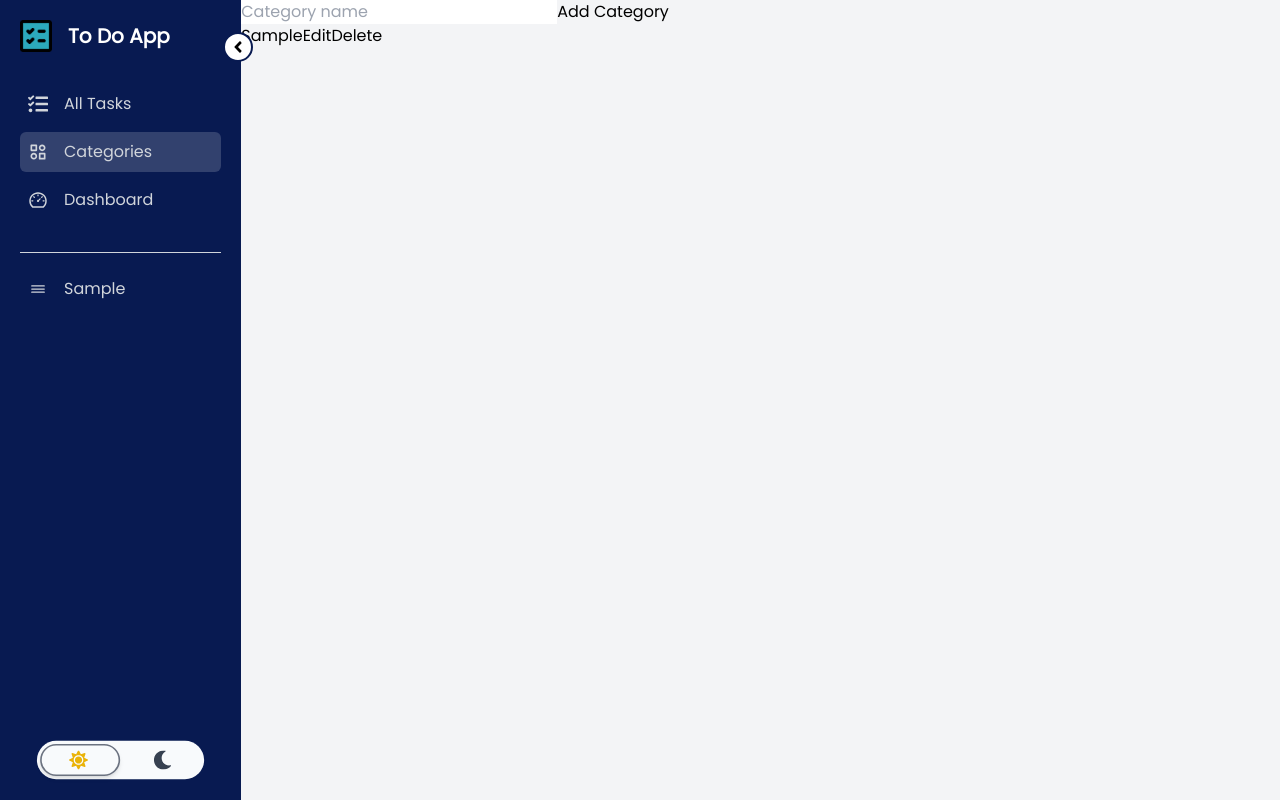
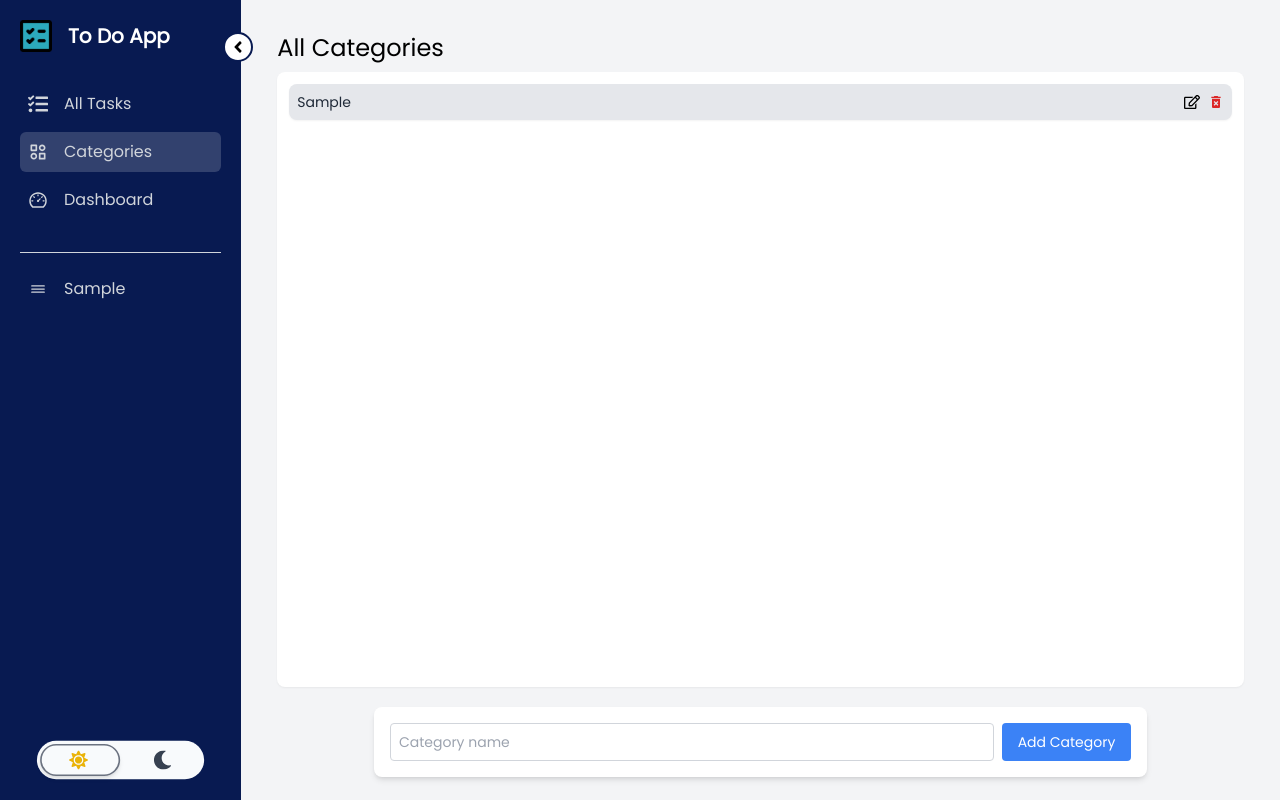
Before and after one commit to zahrabayatt/to-do-app, a React (Vite) app: page /categories in a window 1280 px wide. Both pictures are taken after typing "Sample" into the empty fields and a click on the button "Add Category". Built offline with nearby package versions, Linux system fonts and the light colour scheme.

Commit message:
Add category components style

```diff
--- a/src/components/category/CategoryDisplayMode.tsx
+++ b/src/components/category/CategoryDisplayMode.tsx
@@ -1,3 +1,5 @@
+import { FaRegEdit } from "react-icons/fa";
+import { MdDeleteForever } from "react-icons/md";
 import useDeleteCategoryWithTasks from "../../hooks/useDeleteCategoryWithTasks";
 import Category from "../../types/Category";
 
@@ -10,13 +12,18 @@ const CategoryDisplayMode = ({ category, onEdit }: Props) => {
   const deleteCategoryWithTasks = useDeleteCategoryWithTasks();
 
   return (
-    <>
-      <span>{category.name}</span>
-      <button onClick={onEdit}>Edit</button>
-      <button onClick={() => deleteCategoryWithTasks(category.id)}>
-        Delete
-      </button>
-    </>
+    <div className="flex items-center justify-between p-2 bg-gray-200 dark:bg-gray-800 rounded-lg shadow-sm hover:bg-gray-300 dark:hover:bg-gray-600 transition">
+      <span className="text-sm overflow-auto mr-1 text-gray-800 dark:text-gray-200">
+        {category.name}
+      </span>
+      <div className="flex space-x-2">
+        <FaRegEdit onClick={onEdit} className="dark:text-gray-50" />
+        <MdDeleteForever
+          onClick={() => deleteCategoryWithTasks(category.id)}
+          className="text-red-600"
+        />
+      </div>
+    </div>
   );
 };
 
--- a/src/components/category/CategoryEditMode.tsx
+++ b/src/components/category/CategoryEditMode.tsx
@@ -1,6 +1,8 @@
 import { useState } from "react";
 import Category from "../../types/Category";
 import useCategoryStore from "../../store/useCategoryStore";
+import { FaXmark } from "react-icons/fa6";
+import { MdDone } from "react-icons/md";
 
 interface Props {
   category: Category;
@@ -22,15 +24,17 @@ const CategoryEditMode = ({ category, onRestEdit }: Props) => {
   };
 
   return (
-    <>
+    <div className="flex items-center gap-x-2 p-2 bg-gray-200 dark:bg-gray-800 rounded-lg shadow-sm">
       <input
         type="text"
         value={newCategoryName}
         onChange={(e) => setNewCategoryName(e.target.value)}
+        autoFocus
+        className="w-full bg-transparent dark:text-white text-sm outline-none overflow-scroll"
       />
-      <button onClick={handleSaveEdit}>Save</button>
-      <button onClick={handleResetEdit}>Cancel</button>
-    </>
+      <MdDone onClick={handleSaveEdit} className="text-green-500" size={18} />
+      <FaXmark onClick={handleResetEdit} className="text-red-500" size={13} />
+    </div>
   );
 };
 
--- a/src/components/category/CategoryForm.tsx
+++ b/src/components/category/CategoryForm.tsx
@@ -12,15 +12,24 @@ const CategoryForm: React.FC = () => {
   };
 
   return (
-    <form onSubmit={handleSubmit}>
+    <form
+      onSubmit={handleSubmit}
+      className="flex w-4/5 max-md:w-full p-4 max-md:flex-col mx-auto gap-x-2 max-md:gap-y-2  bg-white rounded-lg shadow-md dark:bg-gray-700"
+    >
       <input
         type="text"
         value={categoryName}
         onChange={(e) => setCategoryName(e.target.value)}
         placeholder="Category name"
         required
+        className="text-sm w-full border border-gray-300 rounded p-2 outline-gray-400 dark:border-gray-600 dark:bg-gray-700 dark:text-white dark:outline-gray-500"
       />
-      <button type="submit">Add Category</button>
+      <button
+        type="submit"
+        className="bg-blue-500 text-sm text-white text-nowrap rounded px-4 py-2 hover:bg-blue-600 transition dark:bg-blue-600 dark:hover:bg-blue-700"
+      >
+        Add Category
+      </button>
     </form>
   );
 };
--- a/src/components/category/CategoryList.tsx
+++ b/src/components/category/CategoryList.tsx
@@ -5,7 +5,12 @@ const CategoryList = () => {
   const categories = useCategoryStore((s) => s.categories);
 
   return (
-    <ul>
+    <ul className="flex-grow overflow-y-auto h-[calc(100vh-185px)] max-md:h-[calc(100vh-198px)] w-full my-auto bg-white rounded-lg shadow-sm dark:bg-gray-700 scrollbar-light dark:scrollbar-dark">
+      {categories.length === 0 && (
+        <p className="w-full text-center pt-20 text-xl max-md:text-lg max-sm:text-base dark:text-white">
+          No Categories
+        </p>
+      )}
       {categories.map((cat) => (
         <CategoryListItem key={cat.id} category={cat} />
       ))}
--- a/src/components/category/CategoryListItem.tsx
+++ b/src/components/category/CategoryListItem.tsx
@@ -11,7 +11,7 @@ const CategoryListItem = ({ category }: Props) => {
   const [isEditMode, setEditMode] = useState(false);
 
   return (
-    <li>
+    <li className="m-3">
       {isEditMode ? (
         <CategoryEditMode
           category={category}
--- a/src/components/task/TaskForm.tsx
+++ b/src/components/task/TaskForm.tsx
@@ -26,7 +26,7 @@ const TaskForm = () => {
         onChange={(e) => setTaskName(e.target.value)}
         placeholder="Task name"
         required
-        className="text-sm w-full border border-gray-300 rounded p-2 dark:border-gray-600 dark:bg-gray-700 dark:text-white"
+        className="text-sm w-full border border-gray-300 rounded p-2 outline-gray-400 dark:border-gray-600 dark:bg-gray-700 dark:text-white dark:outline-gray-500"
       />
       <select
         onChange={(e) => setCategoryId(e.target.value)}
--- a/src/components/task/TaskList.tsx
+++ b/src/components/task/TaskList.tsx
@@ -6,6 +6,11 @@ const TaskList = () => {
 
   return (
     <ul className="flex-grow overflow-y-auto h-[calc(100vh-185px)] max-md:h-[calc(100vh-245px)] w-full my-auto bg-white rounded-lg shadow-sm dark:bg-gray-700 scrollbar-light dark:scrollbar-dark">
+      {tasks.length === 0 && (
+        <p className="w-full text-center pt-20 text-xl max-md:text-lg max-sm:text-base dark:text-white">
+          No tasks
+        </p>
+      )}
       {tasks.map((task) => (
         <TaskListItem key={task.id} task={task} />
       ))}
--- a/src/pages/CategoriesPage.tsx
+++ b/src/pages/CategoriesPage.tsx
@@ -3,10 +3,15 @@ import CategoryList from "../components/category/CategoryList";
 
 const CategoriesPage = () => {
   return (
-    <>
-      <CategoryForm />
-      <CategoryList />
-    </>
+    <div className="min-h-screen w-full md:px-5 md:py-4">
+      <div className="container mx-auto flex flex-col gap-2 h-full w-full p-4">
+        <h1 className="text-2xl font-900 dark:text-white"> All Categories</h1>
+        <CategoryList />
+      </div>
+      <div className="py-1 px-4">
+        <CategoryForm />
+      </div>
+    </div>
   );
 };
 
```
